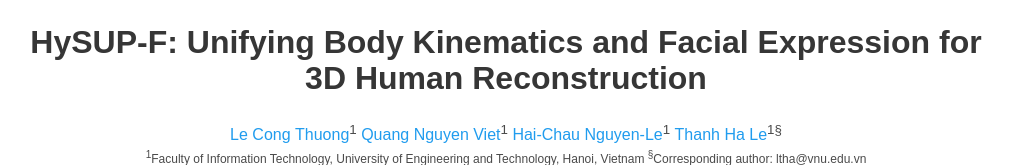
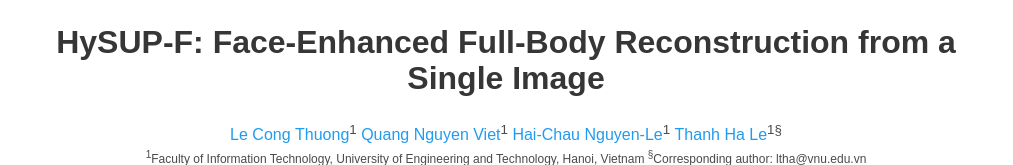
Before and after one commit to hysup-face-page/hysup-face-page.github.io, a plain HTML site: page index.html in a window 1280 px wide. Shown: the top 165 px of the page, without its empty margins (134-1147 px from the left). Drawn offline with nearby package versions, Linux system fonts and the light colour scheme; a script that the page names is missing; some icons are missing; a web font is replaced by a local one.

Commit message:
update name

```diff
--- a/index.html
+++ b/index.html
@@ -50,7 +50,7 @@
       <div class="container is-max-desktop">
         <div class="columns is-centered">
           <div class="column has-text-centered">
-            <h1 class="title is-3 publication-title">HySUP-F: Unifying Body Kinematics and Facial Expression for 3D Human Reconstruction</h1>
+            <h1 class="title is-3 publication-title">HySUP-F: Face-Enhanced Full-Body Reconstruction from a Single Image</h1>
 
             <div class="is-size-6 publication-authors">
               <span class="author-block"><a>Le&nbsp;Cong&nbsp;Thuong</a><sup>1</sup></span>
```
Also changed, not shown: 1 other file.
